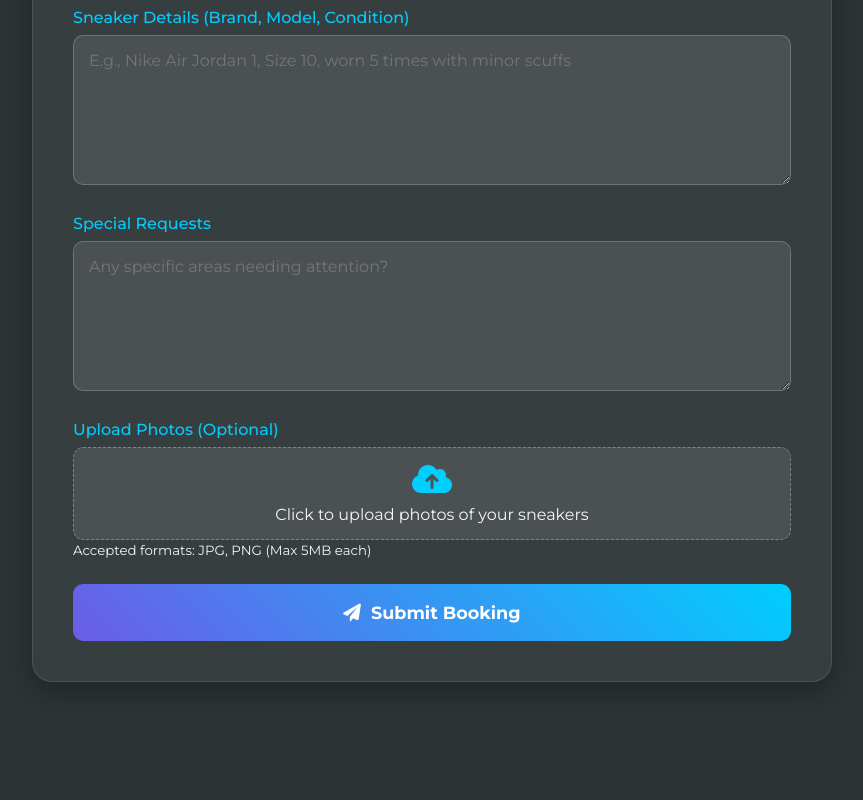
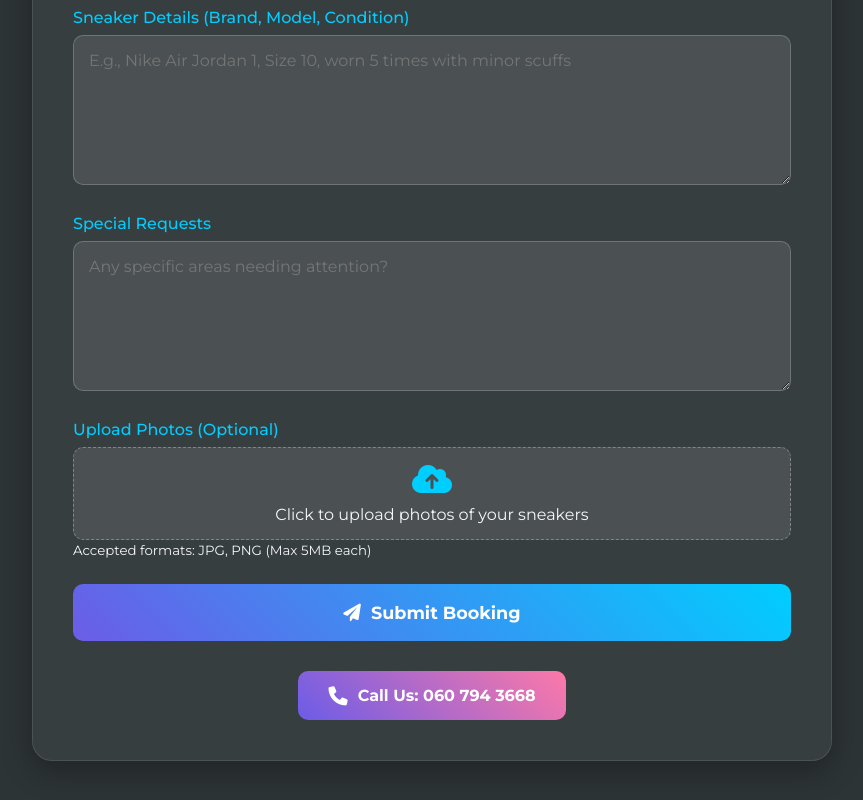
Before and after one commit to Tazabaa/sneaker-house, a plain HTML site: page booking.html in a window 1280 px wide. Shown: the part 612-1412 px from the top of the page, without its empty margins (208-1071 px from the left). Drawn offline with Linux system fonts and the light colour scheme.

Commit message:
Update booking.html

```diff
--- a/booking.html
+++ b/booking.html
@@ -260,6 +260,37 @@
             display: block;
         }
 
+        /* Call Us Button */
+        .call-btn-container {
+            text-align: center;
+            margin-top: 30px;
+        }
+
+        .call-btn {
+            display: inline-flex;
+            align-items: center;
+            justify-content: center;
+            gap: 10px;
+            padding: 15px 30px;
+            background: linear-gradient(45deg, var(--primary), var(--accent));
+            color: white;
+            border-radius: 10px;
+            text-decoration: none;
+            font-weight: bold;
+            transition: all 0.3s ease;
+            border: none;
+            cursor: pointer;
+        }
+
+        .call-btn:hover {
+            transform: translateY(-3px);
+            box-shadow: 0 5px 20px rgba(253, 121, 168, 0.5);
+        }
+
+        .call-btn i {
+            font-size: 1.2rem;
+        }
+
         @keyframes fadeIn {
             from { opacity: 0; transform: translateY(20px); }
             to { opacity: 1; transform: translateY(0); }
@@ -284,6 +315,11 @@
                 height: 40px;
                 font-size: 20px;
             }
+
+            .call-btn {
+                padding: 12px 25px;
+                font-size: 0.9rem;
+            }
         }
     </style>
     <link href="https://fonts.googleapis.com/css2?family=Montserrat:wght@300;400;500;600;700&display=swap" rel="stylesheet">
@@ -297,7 +333,7 @@
 
         <div class="form-notice">
             <i class="fas fa-info-circle"></i>
-            <p>You will be contacted as soon as we receive yout booking (during business days) to confirm your booking details.</p>
+            <p>You will be contacted as soon as we receive your booking (during business days) to confirm your booking details.</p>
         </div>
 
         <form id="bookingForm" action="https://formsubmit.co/phelembefrank009@gmail.com, jblukhele2002@gmail.com" method="POST" enctype="multipart/form-data">
@@ -367,6 +403,13 @@
                 <p>We'll contact you shortly to confirm your appointment.</p>
             </div>
         </form>
+
+        <!-- Call Us Button -->
+        <div class="call-btn-container">
+            <a href="tel:0607943668" class="call-btn">
+                <i class="fas fa-phone"></i> Call Us: 060 794 3668
+            </a>
+        </div>
     </div>
 
     <script>
```
